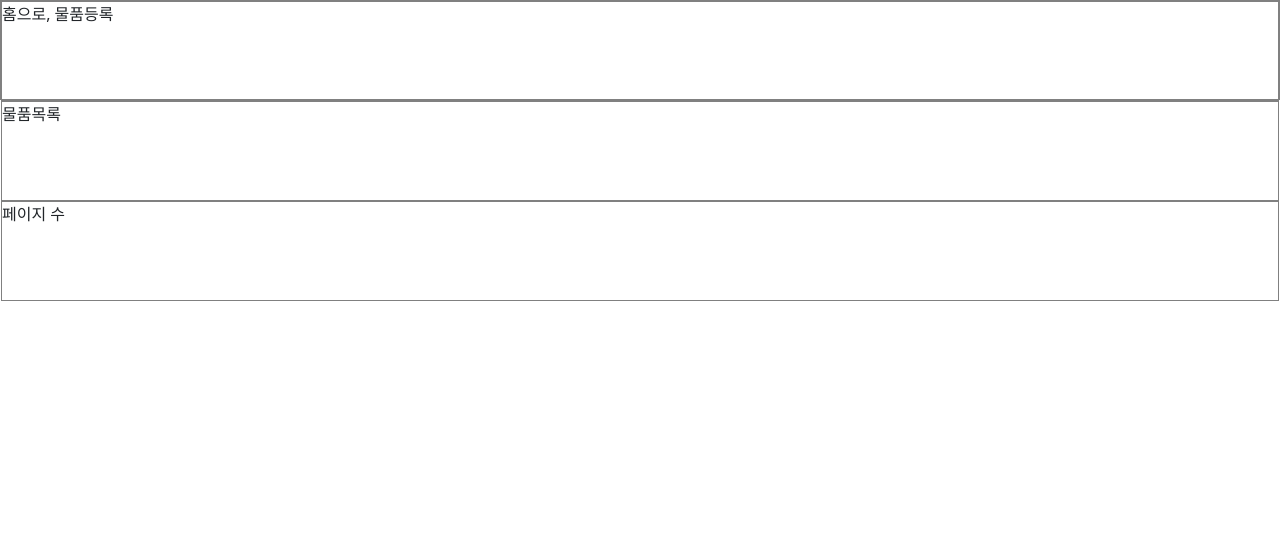
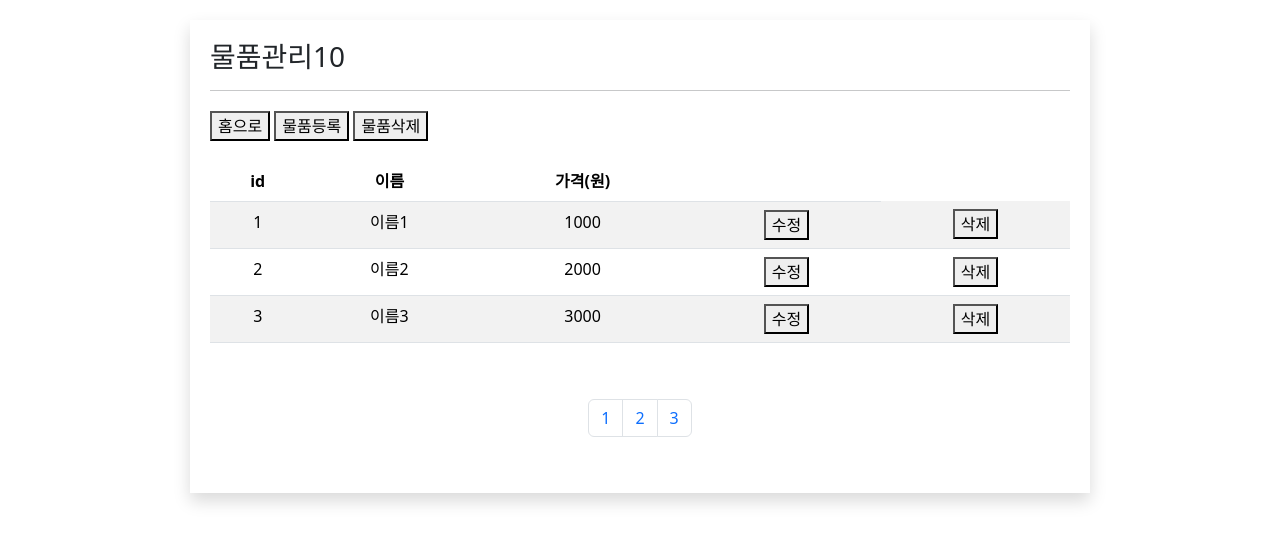
Before and after one commit to HyeonSeungKAM/WebPage_Frontend, a plain HTML site: page class/item10.html in a window 1280 px wide. Drawn offline with Linux system fonts and the light colour scheme.

Commit message:
20240113(물품관리 페이지 개인수정)

```diff
--- a/class/item10.html
+++ b/class/item10.html
@@ -1,33 +1,102 @@
 <!DOCTYPE html>
-<html lang="ko">
+<html lang="en">
+
 <head>
     <meta charset="UTF-8">
     <meta name="viewport" content="width=device-width, initial-scale=1.0">
-    <title>물품관리</title>
-    <link href="css/bootstrap.css" rel="stylesheet"/>
+    <title>물품관리10</title>
+    <link href="css/bootstrap.css" rel="stylesheet" />
 
     <style>
-        div{
-            border:1px solid grey;
-            width:100%;
-            height:100px;
+        .page_container {
+            width: 900px;
+            padding: 20px;
+            margin: 20px auto 0px auto;
+        }
+
+        .margin {
+            margin-bottom: 20px;
+        }
+
+        a{
+            text-decoration: none;
+            color: black;
         }
     </style>
 
 </head>
+
 <body>
-    <div>
-        <div>
-            홈으로, 물품등록
+    <div class="page_container shadow">
+
+        <!-- 페이지 제목 -->
+        <div class="margin">
+            <h3>물품관리10</h3>
+            <hr />
         </div>
-        <div>
-            물품목록
+
+        <!-- 홈으로, 물품등록, 물품삭제 버튼 -->
+        <div class="row g-3 d-flex justify-content-between margin">
+            <div class="col-auto">
+                <button>홈으로</button>
+                <button>물품등록</button>
+                <button>물품삭제</button>
+            </div>
+
         </div>
-        <div>
-            페이지 수
+
+        <!-- 물품목록 -->
+        <div class="row g-3 d-flex justify-content-between margin">
+            <div class="margin">
+                <table class="table table-striped" style="text-align: center;">
+                    <thead>
+                        <tr>
+                            <th>id</th>
+                            <th>이름</th>
+                            <th>가격(원)</th>
+                            <th></th>
+                        </tr>
+                    </thead>
+                    <tbody>
+                        <tr>
+                            <td>1</td>
+                            <td><a href="itemcontent.html">이름1</a></td>
+                            <td>1000</td>
+                            <td><button>수정</button></td>
+                            <td><button>삭제</button></td>
+                        </tr>
+                        <tr>
+                            <td>2</td>
+                            <td><a href="itemcontent.html">이름2</a></td>
+                            <td>2000</td>
+                            <td><button>수정</button></td>
+                            <td><button>삭제</button></td>
+                        </tr>
+                        <tr>
+                            <td>3</td>
+                            <td><a href="itemcontent.html">이름3</a></td>
+                            <td>3000</td>
+                            <td><button>수정</button></td>
+                            <td><button>삭제</button></td>
+                        </tr>
+                    </tbody>
+                </table>
+            </div>
+        </div>
+
+        <!-- 페이지네어션 -->
+        <div class="row justify-content-center g-3 margin">
+            <div class="col-auto">
+                <ul class="pagination">
+                    <li class="page-item"><a class="page-link">1</a></li>
+                    <li class="page-item"><a class="page-link">2</a></li>
+                    <li class="page-item"><a class="page-link">3</a></li>
+                </ul>
+            </div>
         </div>
 
 
     </div>
 </body>
+
 </html>
```
Also changed, not shown: Tips.txt.
